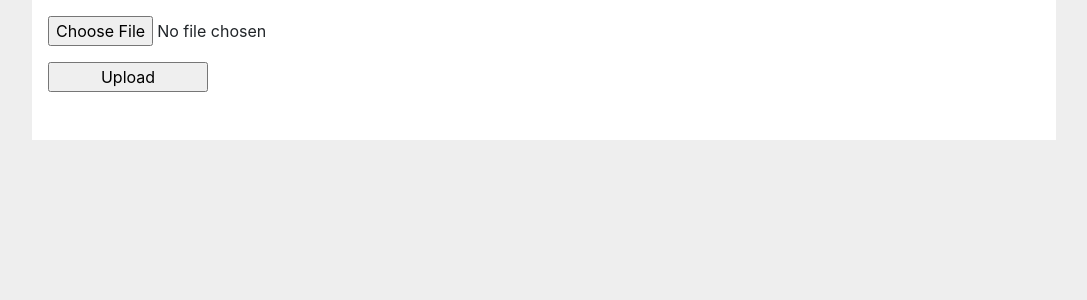
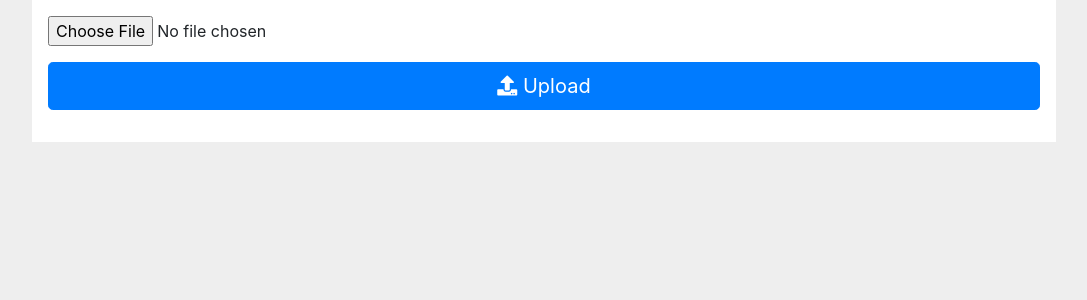
Before and after one commit to Paleoclim-CNRS/netcdf_editor_app, a Flask app: page /upload in a window 1280 px wide. Shown: the part 157-457 px from the top of the page, without its empty margins (96-1183 px from the left). Run offline with Flask 2, Linux system fonts and the light colour scheme; the visitor is signed in with stand-in values (Sample User, id 1); data comes from the database, SQL or seed files in the repository; some libraries are stand-ins or nearby versions.

Commit message:
update button styles

```diff
--- a/netcdf_editor_app/templates/app/set_coords.html
+++ b/netcdf_editor_app/templates/app/set_coords.html
@@ -20,7 +20,7 @@
     {% endfor %}
   </select>
   <br><br>
-  <input type="submit" value="Submit" >
+  <button type="submit" class="btn btn-success btn-lg"><i class="fas fa-check"></i> Submit</button>
   <input
     type="hidden"
     name="next"
--- a/netcdf_editor_app/templates/app/upload.html
+++ b/netcdf_editor_app/templates/app/upload.html
@@ -7,6 +7,8 @@
 {% block content %}
 <form method=post enctype=multipart/form-data>
     <input type=file name=file accept=".nc">
-    <input type=submit value=Upload>
+    <form action="{{ url_for('app.upload') }}" method="POST">
+        <button type="submit" class="btn btn-primary btn-lg"><i class="fas fa-upload"></i> Upload</button>
+    </form>
 </form>
 {% endblock %}
```
